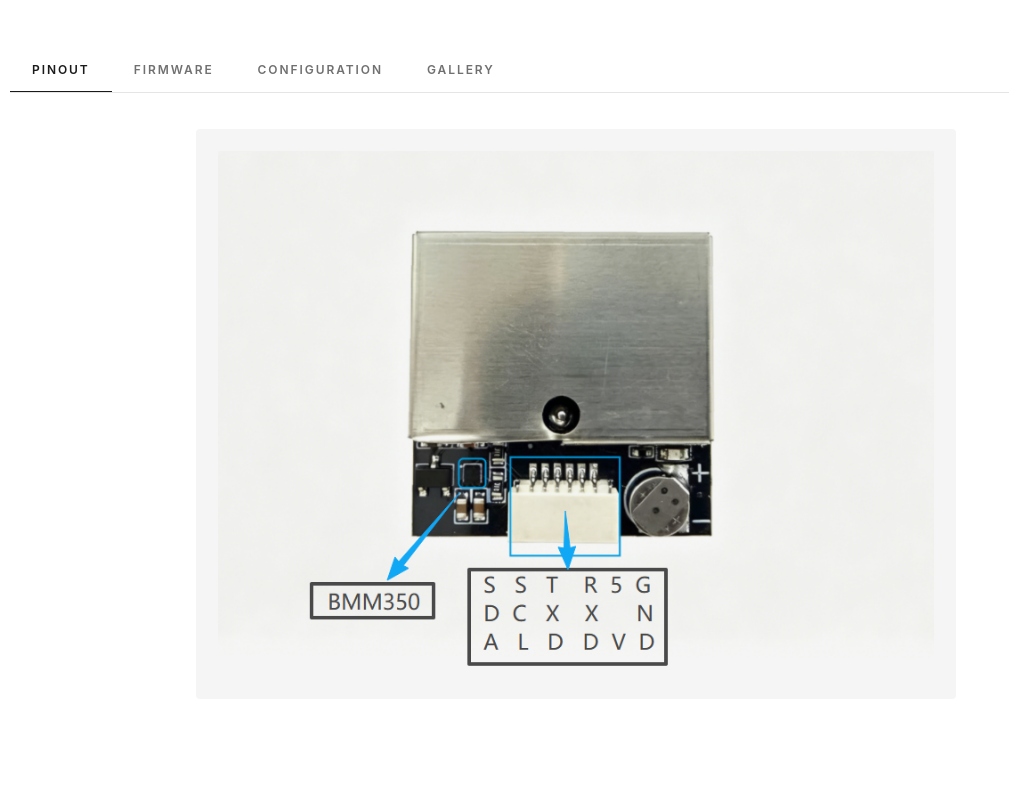
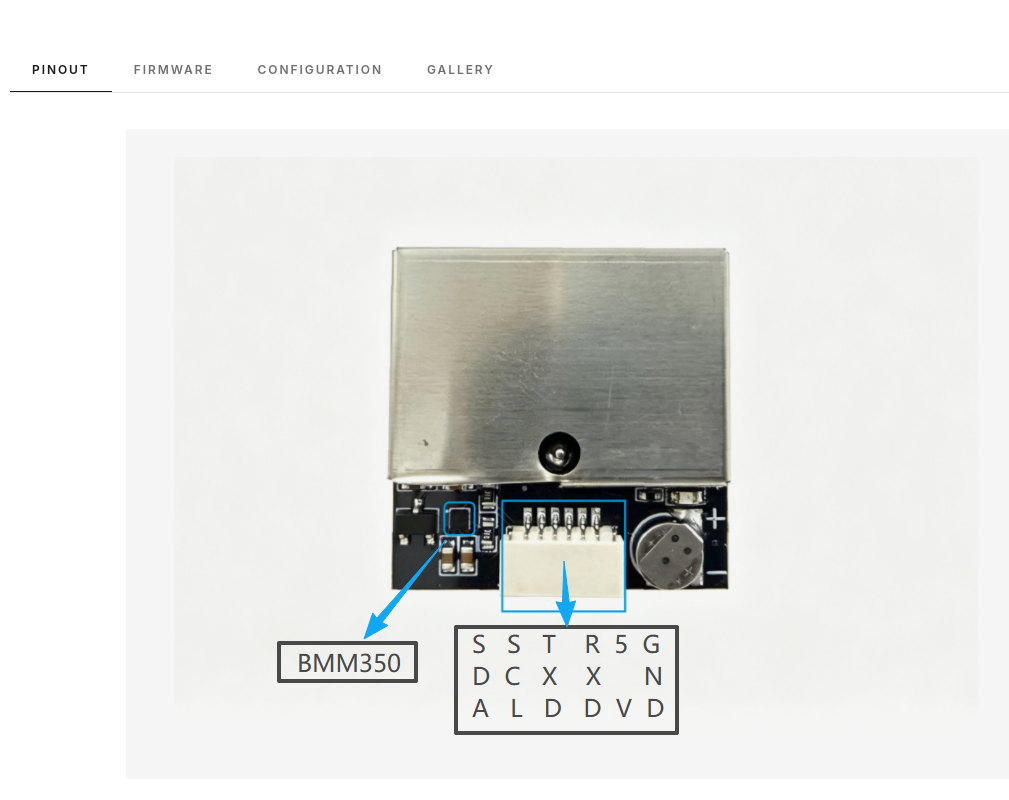
Before and after one commit to novaX-ALUX/parts-catalog, an Astro site: page /parts-catalog/gnss/ap-m10 in a window 1280 px wide. Shown: the part 1000-1800 px from the top of the page, without its empty margins (64-1073 px from the left). Built offline with nearby package versions, Linux system fonts and the light colour scheme; Astro itself is replaced by a stand-in of ours.

Commit message:
fix(catalog): 핀아웃 이미지가 4:3 강제 박스를 넘쳐 푸터와 겹치던 레이아웃 수정
원인: [data-panel=pinout] .panel-image 에 aspect-ratio:4/3 + max-width:760 강제,
img는 max-height:100% 였으나 aspect-ratio로 정해진 박스 높이에 대한 순환참조로
무력화됨 → 3000x4500 세로 이미지가 박스 밖 526px 흘러넘쳐 사이트 푸터가
다이어그램 하판을 가로지름.

수정: 박스가 이미지 높이를 따라가도록 변경(aspect-ratio 제거, max-width:900).
img는 width:auto + max-width:100% + max-height:none 으로 — 큰 그림은 카드 폭에
맞춰 축소, 작은 그림은 자연 크기 유지(확대 안 함), 가운데 정렬·여백 균등.
세로/가로/작은 이미지 모두 넘침·겹침 없이 렌더. H743·GNSS 핀아웃에도 동일 적용.

```diff
--- a/src/styles/global.css
+++ b/src/styles/global.css
@@ -285,14 +285,21 @@ img { display: block; max-width: 100%; height: auto; }
 /* Stack multiple pinout/diagram images vertically. */
 .panel-images { display: flex; flex-direction: column; gap: 16px; }
 
-/* Pinout tab only: frame every product's pinout image in an identical 4:3 box so
-   portrait and landscape sources render at the same footprint. Config figures
-   (data-panel="config") keep the height-cap sizing above. */
+/* Pinout tab: the frame FOLLOWS the image (no forced aspect-ratio), so portrait,
+   landscape and small sources all render without overflow or footer collisions.
+   - Large diagrams scale DOWN to the card width (stay readable, never clipped).
+   - Small sources keep their natural size (never upscaled blurry) and sit
+     centered inside the card with even margins.
+   Config figures (data-panel="config") keep the height-cap sizing above. */
 [data-panel="pinout"] .panel-images { align-items: center; }
 [data-panel="pinout"] .panel-image {
-  width: 100%; max-width: 760px; aspect-ratio: 4 / 3; padding: 22px;
+  width: 100%; max-width: 900px; padding: 28px;
 }
-[data-panel="pinout"] .panel-image img { max-width: 100%; max-height: 100%; }
+[data-panel="pinout"] .panel-image img {
+  display: block; margin: 0 auto;
+  width: auto; height: auto;
+  max-width: 100%; max-height: none;
+}
 .zoom-hint {
   margin-top: 12px; text-align: center;
   color: var(--ink-4); font-size: 11px; letter-spacing: 0.16em; text-transform: uppercase;
```
